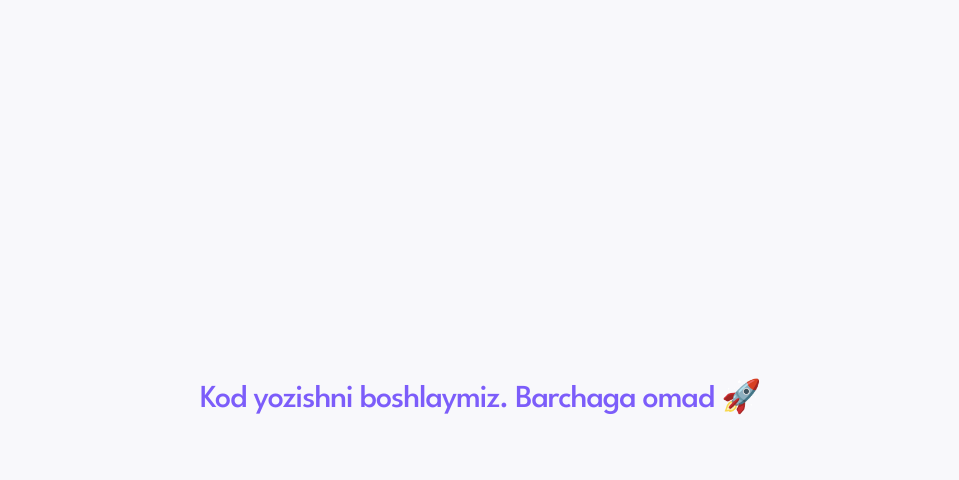
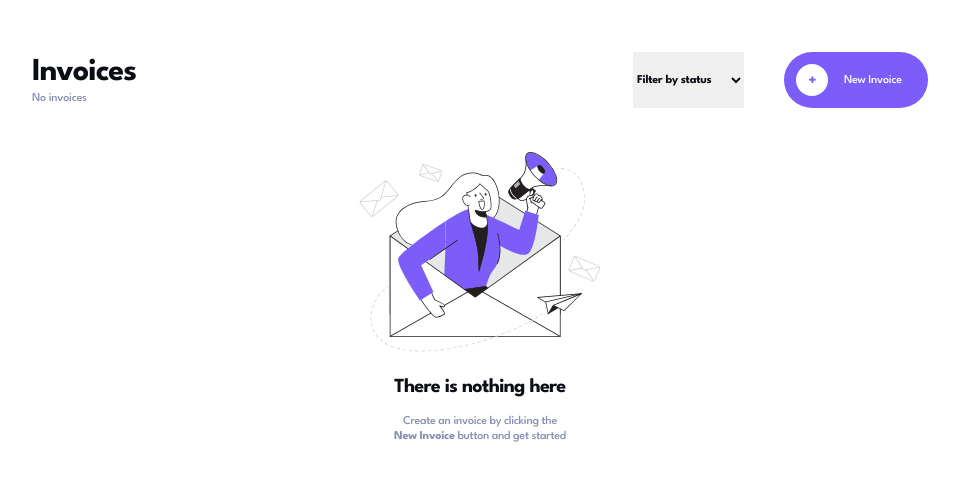
Before and after one commit to MohirpoolBatch1/Invoice-The-Temurids, a React (Create React App) app: page / in a window 1280 px wide. Shown: the top 480 px of the page, without its empty margins (160-1119 px from the left). Built offline with nearby package versions, Linux system fonts and the light colour scheme.

Commit message:
IT-1-empty-homepage-ui-design-lastmodified

```diff
--- a/src/SignedUser.jsx
+++ b/src/SignedUser.jsx
@@ -1,8 +1,9 @@
 import React from 'react'
+import Homepage from './pages/Homepage/Homepage.jsx'
 
 const SignedUser = () => (
   <div className="App font-spartan font-medium h-screen w-screen flex items-center justify-center bg-gray-100">
-    <h1 className="text-purple">Kod yozishni boshlaymiz. Barchaga omad 🚀</h1>
+    <Homepage />
   </div>
 )
 export default SignedUser
--- a/src/pages/Homepage/Homepage.jsx
+++ b/src/pages/Homepage/Homepage.jsx
@@ -0,0 +1,48 @@
+import React from 'react'
+import EmptyEmail from '../../assets/illustration-empty.svg'
+
+function Homepage() {
+  return (
+    <div className="w-full h-full bg-white">
+      <div className="header  flex justify-between mx-48  h-16 mt-12 items-center ">
+        <div className="nav_left flex flex-col  ">
+          <h1 className="text-gray-600 font-bold  ">Invoices</h1>
+          <p className="text-body-1 text-gray-300 font-normal">No invoices</p>
+        </div>
+        <div className="flex align-center ">
+          <select
+            defaultValue={'Filter by status'}
+            className="border-none focus:outline-none   text-body-1 text-gray-600  pr-4 cursor-pointer mr-10 font-bold   "
+          >
+            <option value="Filter by status">Filter by status</option>
+          </select>
+          <button type="button" className="bg-purple rounded-full  p-3 w-36 ">
+            <div className="flex items-center  ">
+              <div className=" flex items-center justify-center  w-8 h-8 rounded-full mr-4 bg-white   ">
+                <span className="text-purple font-bold text-base mt-1  ">
+                  +
+                </span>
+              </div>
+              <span className="text-body-1 text-white ">New Invoice</span>
+            </div>
+          </button>
+          {/* <Button type="invoice"/> */}
+        </div>
+      </div>
+
+      {/* main part */}
+      {/* if there is no invoice */}
+      <div className="m-auto w-72  my-10 flex flex-col items-center  ">
+        <img src={EmptyEmail} alt="" />
+        <h2 className="text-gray-600 font-bold mt-6">There is nothing here</h2>
+        <p className="text-body-1 text-gray-300 text-center mt-4 w-42 ">
+          Create an invoice by clicking the
+          <br />
+          <span className="font-bold"> New Invoice</span> button and get started
+        </p>
+      </div>
+    </div>
+  )
+}
+
+export default Homepage
```
